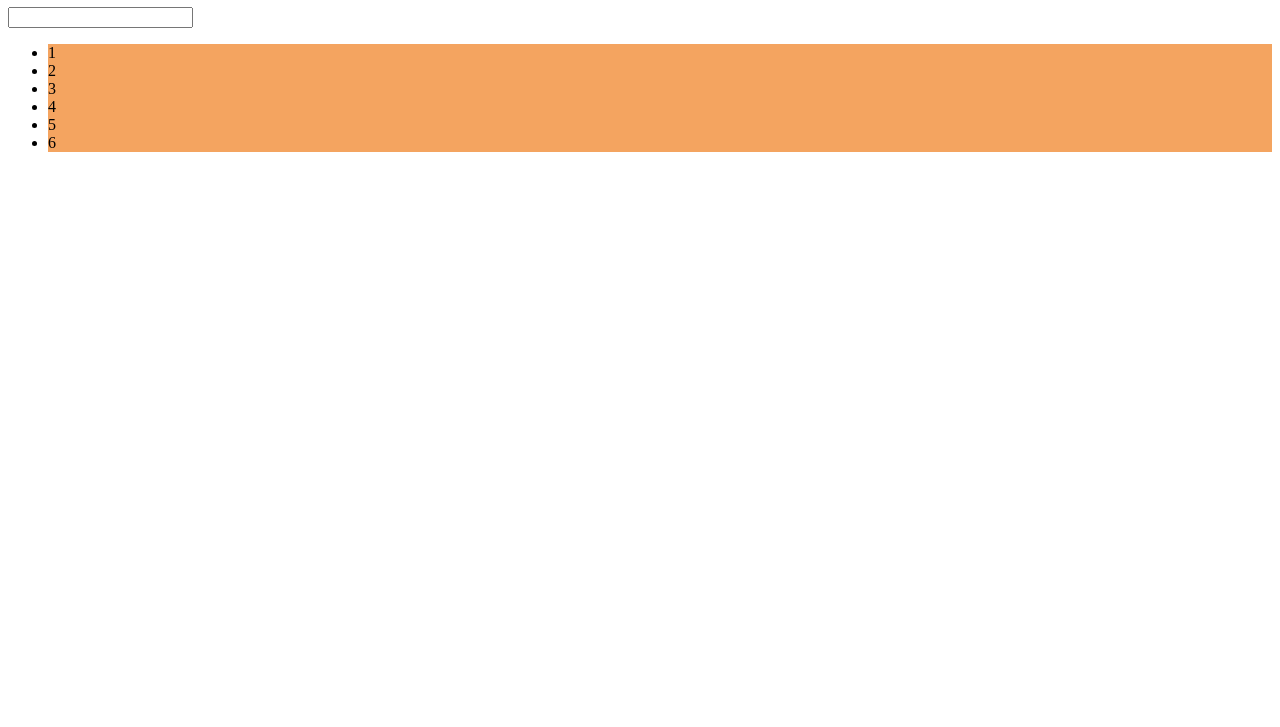
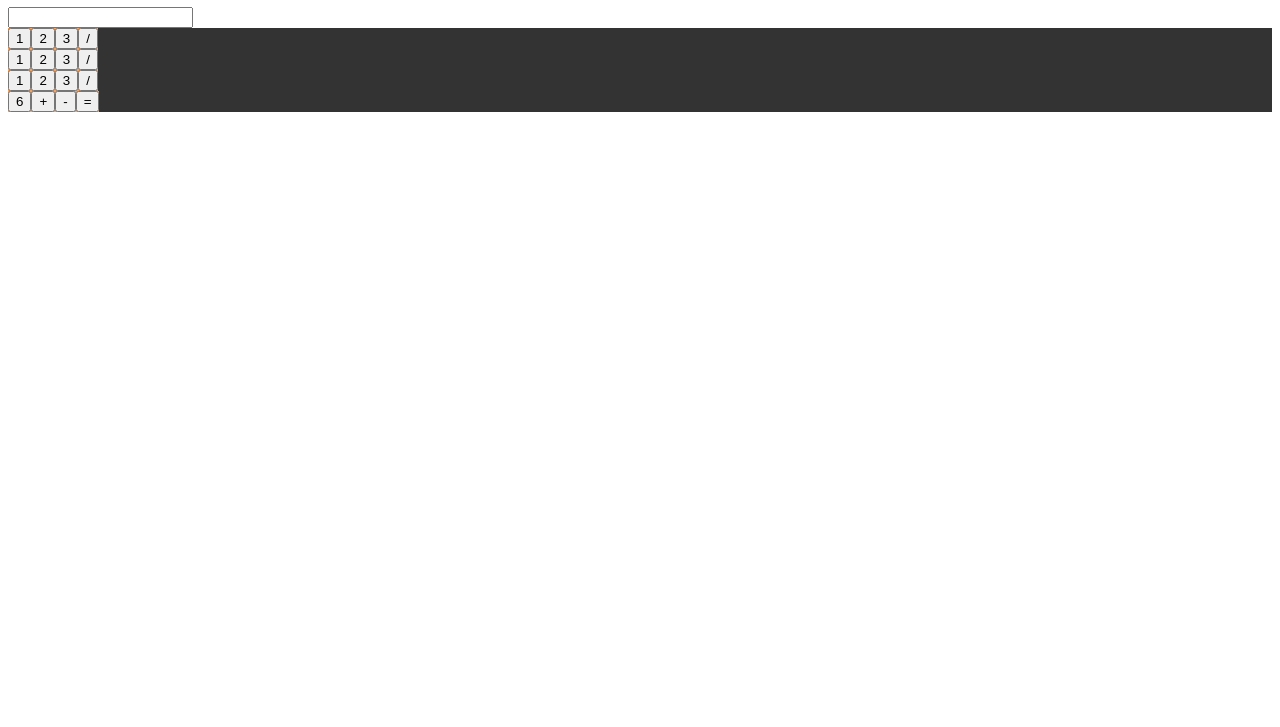
Before and after one commit to TomDalsgaard/Calculator1, a website: page index.html in a window 1280 px wide. Shown: the part 73-800 px from the top of the page. Drawn offline with Linux system fonts and the light colour scheme.

Commit message:
Some styling li

```diff
--- a/index.html
+++ b/index.html
@@ -15,12 +15,29 @@
         <section>
             <input type="text" id="calcOutput" class="calcInput" />
             <ul class="buttons">
-                <li class="libtn">1</li>
-                <li class="libtn">2</li>
-                <li class="libtn">3</li>
-                <li class="libtn">4</li>
-                <li class="libtn">5</li>
-                <li class="libtn">6</li>
+                <li class="libtn"><button onclick="calcClick('1')">1</button></li>
+                <li class="libtn"><button onclick="calcClick('2')">2</button></li>
+                <li class="libtn"><button onclick="calcClick('3')">3</button></li>
+                <li class="libtn"><button onclick="calcClick('/')">/</button></li>
+            </ul>
+            <ul class="buttons">
+                <li class="libtn"><button onclick="calcClick('1')">1</button></li>
+                <li class="libtn"><button onclick="calcClick('2')">2</button></li>
+                <li class="libtn"><button onclick="calcClick('3')">3</button></li>
+                <li class="libtn"><button onclick="calcClick('/')">/</button></li>
+            </ul>
+            <ul class="buttons">
+                <li class="libtn"><button onclick="calcClick('1')">1</button></li>
+                <li class="libtn"><button onclick="calcClick('2')">2</button></li>
+                <li class="libtn"><button onclick="calcClick('3')">3</button></li>
+                <li class="libtn"><button onclick="calcClick('/')">/</button></li>
+            </ul>
+            <ul class="buttons">
+                <li class="libtn"><button onclick="calcClick('6')">6</button></li>
+                <li class="libtn"><button onclick="calcClick('+')">+</button></li>
+                <li class="libtn"><button onclick="calcClick('-')">-</button></li>
+                <li class="libtn"><button onclick="calcClick('=')">=</button></li>
+
             </ul>
         </section>
     </main>
--- a/scripts/calc.js
+++ b/scripts/calc.js
@@ -1,6 +1,15 @@
-var calcInput = [
+var calcInput = "";
+
+var calcInputArray = [
     {
         "id": 1,
         "inputText": "0"
     }
 ];
+
+var calcInputField = document.getElementById("calcOutput");
+
+function calcClick(btn){
+    calcInput+="1";
+    calcInputField.innerHTML = calcInput;
+}
--- a/styles/calc.css
+++ b/styles/calc.css
@@ -3,3 +3,27 @@
     background-color: sandybrown;
 
 }
+
+ul {
+    list-style-type: none;
+    margin: 0;
+    padding: 0;
+    overflow: hidden;
+    background-color: #333;
+}
+
+li {
+    float: left;
+}
+
+li a {
+    display: inline-block;
+    color: white;
+    text-align: center;
+    padding: 14px 16px;
+    text-decoration: none;
+}
+
+li a:hover {
+    background-color: #111;
+}
```
